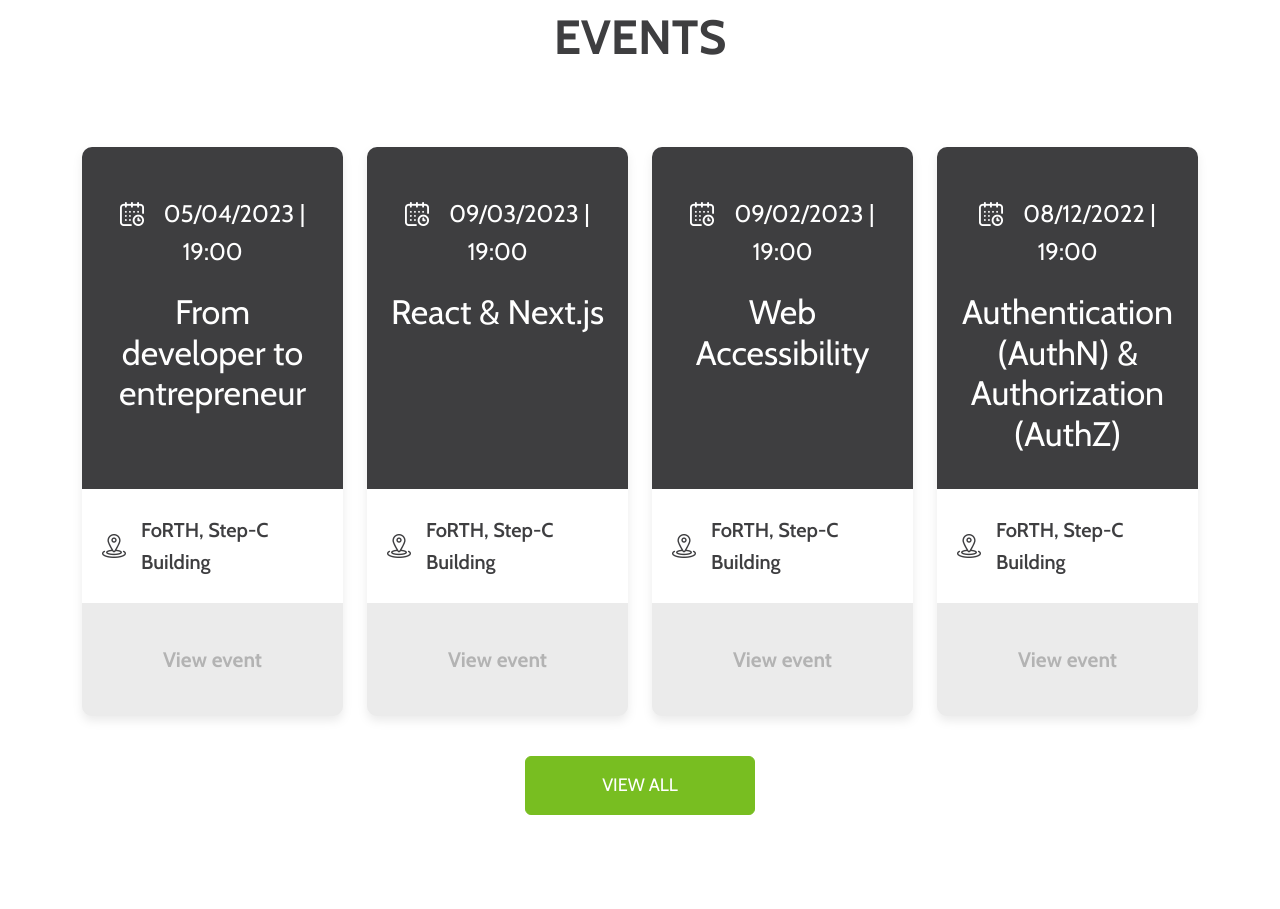
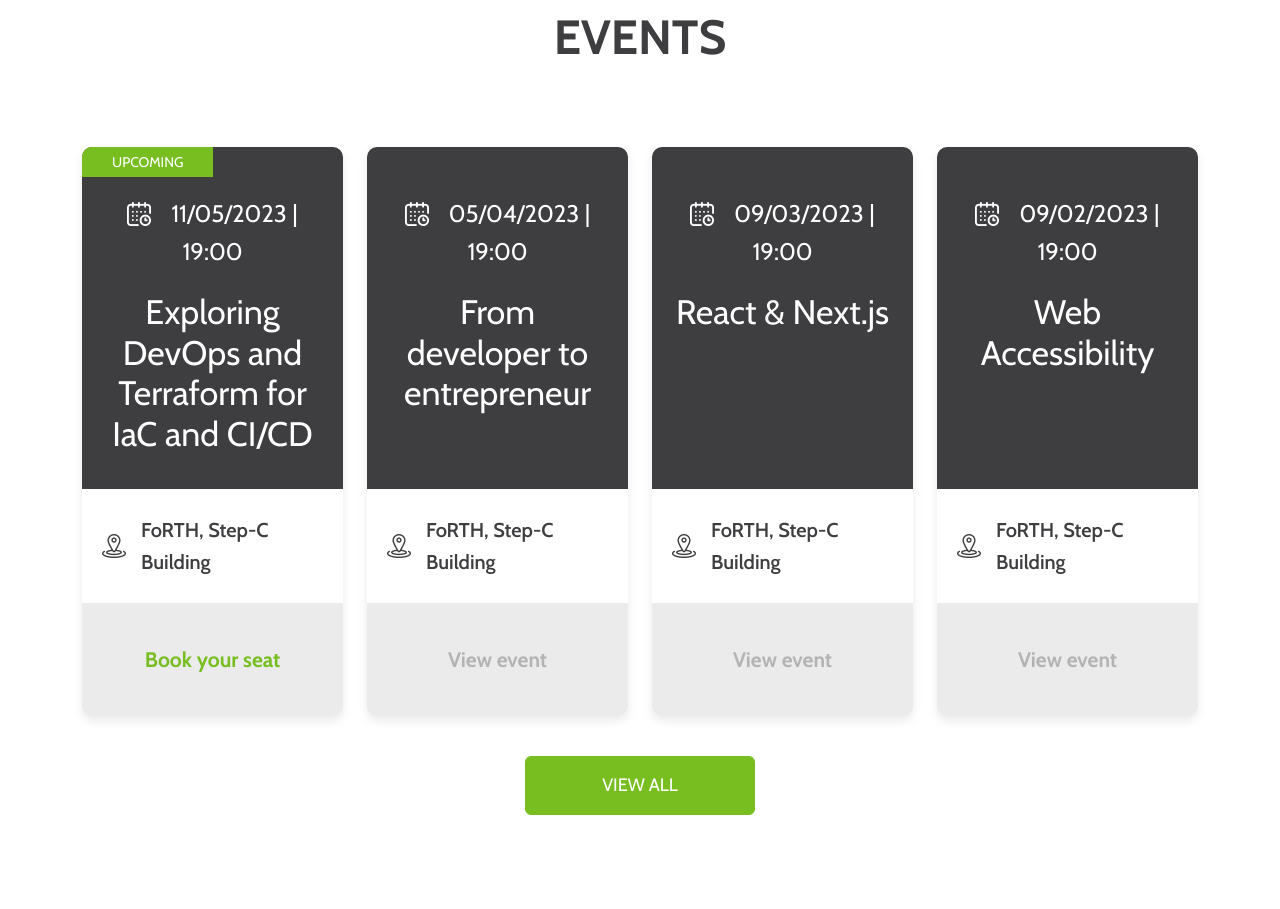
Before and after one commit to devstaff-crete/devstaff-website, a Next.js app: page / in a window 1280 px wide. Shown: the part 1520-2429 px from the top of the page. Built offline with nearby package versions, Linux system fonts and the light colour scheme.

Commit message:
Add meetup 79

```diff
--- a/data/events.ts
+++ b/data/events.ts
@@ -8,6 +8,15 @@ type Event = {
 };
 
 export const events: Event[] = [
+  {
+    date: '11/05/2023',
+    time: '19:00',
+    title: 'Exploring DevOps and Terraform for IaC and CI/CD',
+    location: 'FoRTH, Step-C Building',
+    locationUrl:
+      "https://www.google.com/maps/place/35%C2%B018'21.4%22N+25%C2%B004'28.8%22E/@35.30594,25.074657,17z/data=!3m1!4b1!4m5!3m4!1s0x0:0xe51f99caa40ecf3c!8m2!3d35.30594!4d25.074657",
+    eventUrl: 'https://www.meetup.com/devstaff/events/293282845/'
+  },
   {
     date: '05/04/2023',
     time: '19:00',
```
